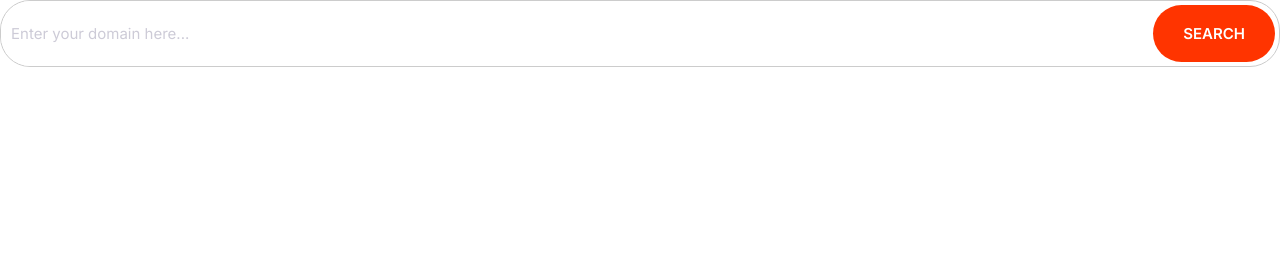
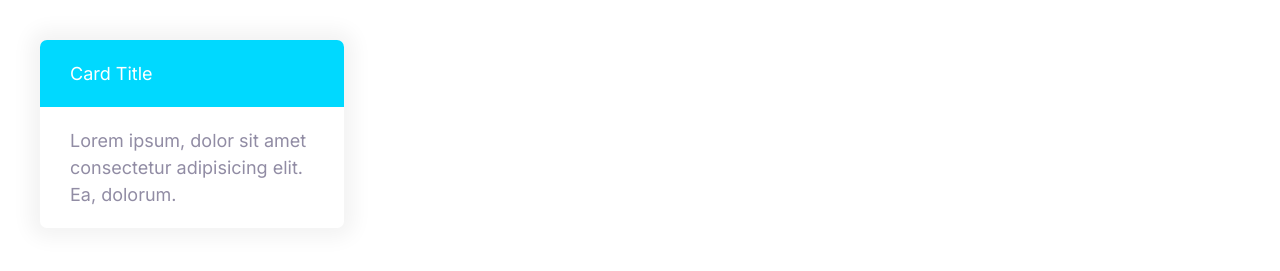
Before and after one commit to AvineshMoorthyS/Moshify, a plain HTML site: page index.html in a window 1280 px wide. Drawn offline with Linux system fonts and the light colour scheme.

Commit message:
Style for Card

```diff
--- a/CSS/styles.css
+++ b/CSS/styles.css
@@ -186,22 +186,22 @@ a {
   width: 100%;
   display: inline-block;
 }
-.btn--outline{
+.btn--outline {
   background: #fff;
   color: var(--color-headings);
   border: 2px solid var(--color-headings);
 }
-.btn--outline:hover{
+.btn--outline:hover {
   background: var(--color-headings);
   color: #fff;
 }
-@media screen and (min-width:1024px){
-    .btn{
+@media screen and (min-width: 1024px) {
+  .btn {
     font-size: 1.5rem;
   }
 }
 /* inputs */
-.input{
+.input {
   padding: 1.5rem 3.5rem;
   border: 1px solid var(--color-border);
   border-radius: var(--border-radius);
@@ -209,24 +209,44 @@ a {
   font-size: 2rem;
   font-weight: lighter;
 }
-::placeholder{
+::placeholder {
   color: #cdcbd7;
 }
-.input-group{
+.input-group {
   border: 1px solid var(--color-border);
   border-radius: var(--border-radius);
   display: flex;
 }
-.input-group .input{
+.input-group .input {
   border: 0;
   flex-grow: 1;
   padding: 1.5rem 1rem;
 }
-.input-group .btn{
+.input-group .btn {
   margin: 4px;
 }
-@media screen and (min-width:1024px){
-    .input{
+@media screen and (min-width: 1024px) {
+  .input {
     font-size: 1.5rem;
   }
 }
+
+/* Cards */
+.card {
+  border-radius: 7px;
+  box-shadow: 0 0 20px 10px #f3f3f3;
+  overflow: hidden;
+}
+.card__header,
+.card__body {
+  padding: 2rem 3rem;
+}
+.card--primary
+.card__header {
+  background: var(--color-primary);
+  color: #fff;
+}
+.card--secondary .card__header {
+  background: var(--color-secondary);
+  color: #fff;
+}
--- a/index.html
+++ b/index.html
@@ -15,9 +15,13 @@
     <title>Document</title>
   </head>
   <body>
-    <div class="input-group">
-      <input type="text" class="input" placeholder="Enter your domain here..." />
-      <button class="btn btn--accent">Search</button>
+    <div style="width:30%; padding: 4rem;">
+      <div class="card card--secondary">
+        <header class="card__header">Card Title</header>
+        <div class="card__body">
+          Lorem ipsum, dolor sit amet consectetur adipisicing elit. Ea, dolorum.
+        </div>
+      </div>
     </div>
   </body>
 </html>
```
Lines whose indentation alone changed are shown as unchanged.
